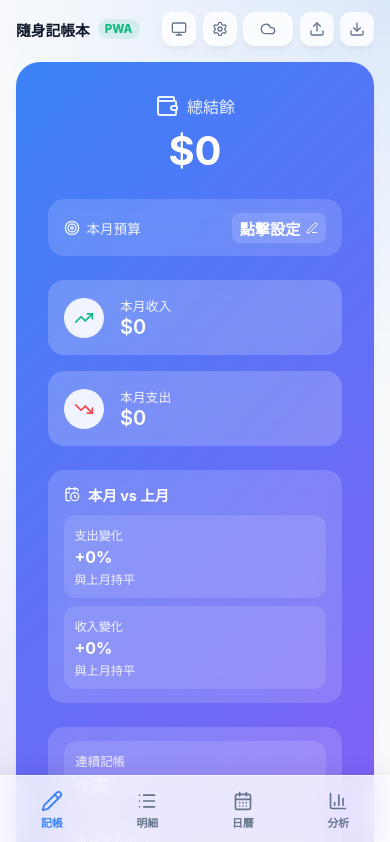
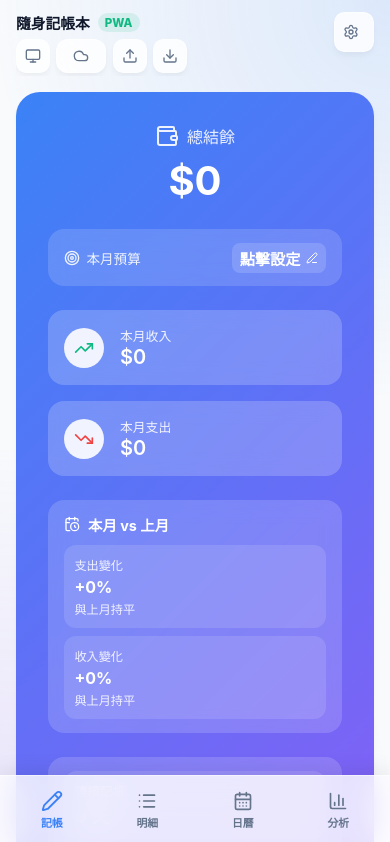
Before and after one commit to summer09201017-cloud/my-expense-app, a React (Vite) app: page / in a window 390 px wide. Shown: the top 842 px of the page. Built offline with nearby package versions, Linux system fonts and the light colour scheme.

Commit message:
fix: 手機版固定顯示設定齒輪

```diff
--- a/src/App.jsx
+++ b/src/App.jsx
@@ -230,6 +230,15 @@ function App() {
                     <span>PWA</span>
                 </div>
                 <div className="toolbar-actions">
+                    <button
+                        onClick={() => setActiveTab('settings')}
+                        className={`toolbar-btn settings-toolbar-btn ${activeTab === 'settings' ? 'active' : ''}`}
+                        title="設定"
+                        aria-label="設定"
+                    >
+                        <Settings size={16} />
+                        <span className="toolbar-label">設定</span>
+                    </button>
                     {pwa.canInstall && !pwa.isStandalone && (
                         <button
                             onClick={pwa.install}
@@ -247,14 +256,6 @@ function App() {
                     >
                         <ThemeIcon size={16} />
                         <span className="toolbar-label">{themeLabel}</span>
-                    </button>
-                    <button
-                        onClick={() => setActiveTab('settings')}
-                        className={`toolbar-btn ${activeTab === 'settings' ? 'active' : ''}`}
-                        title="設定"
-                    >
-                        <Settings size={16} />
-                        <span className="toolbar-label">設定</span>
                     </button>
                     <CloudSync transactions={transactions} onRestore={restoreTransactions} />
                     <input
--- a/src/index.css
+++ b/src/index.css
@@ -79,6 +79,7 @@ body {
   display: inline-flex;
   align-items: center;
   gap: 0.5rem;
+  min-width: 0;
   color: var(--text-primary);
 }
 
@@ -101,6 +102,9 @@ body {
   justify-content: flex-end;
   gap: 0.4rem;
   flex-wrap: wrap;
+  margin-left: auto;
+  min-width: 0;
+  max-width: 100%;
 }
 
 .toolbar-btn {
@@ -132,6 +136,10 @@ body {
   color: var(--income-color);
 }
 
+.settings-toolbar-btn {
+  flex-shrink: 0;
+}
+
 .undo-toast {
   position: fixed;
   left: 50%;
@@ -161,6 +169,62 @@ body {
   .toolbar-label { display: none; }
   .toolbar-btn { padding: 0.5rem; }
   .toolbar-title strong { font-size: 0.92rem; }
+}
+
+@media (max-width: 1200px) {
+  .settings-toolbar-btn {
+    display: inline-flex;
+    position: fixed;
+    top: 0.75rem;
+    right: 1rem;
+    z-index: 300;
+    min-width: 40px;
+    min-height: 40px;
+  }
+
+  .settings-toolbar-btn .toolbar-label {
+    display: none;
+  }
+}
+
+@media (max-width: 520px) {
+  #root {
+    overflow-x: clip;
+  }
+
+  .app-toolbar {
+    display: grid;
+    grid-template-columns: minmax(0, 1fr) auto;
+    align-items: center;
+  }
+
+  .toolbar-title strong {
+    overflow: hidden;
+    text-overflow: ellipsis;
+    white-space: nowrap;
+  }
+
+  .settings-toolbar-btn {
+    min-width: 40px;
+    min-height: 40px;
+  }
+
+  .toolbar-actions {
+    grid-column: 1 / -1;
+    grid-row: 2;
+    width: 100%;
+    margin-left: 0;
+    justify-content: flex-start;
+    flex-wrap: nowrap;
+    overflow-x: auto;
+    padding-bottom: 0.15rem;
+    scrollbar-width: none;
+    -webkit-overflow-scrolling: touch;
+  }
+
+  .toolbar-actions::-webkit-scrollbar {
+    display: none;
+  }
 }
 
 .app-main {
```
